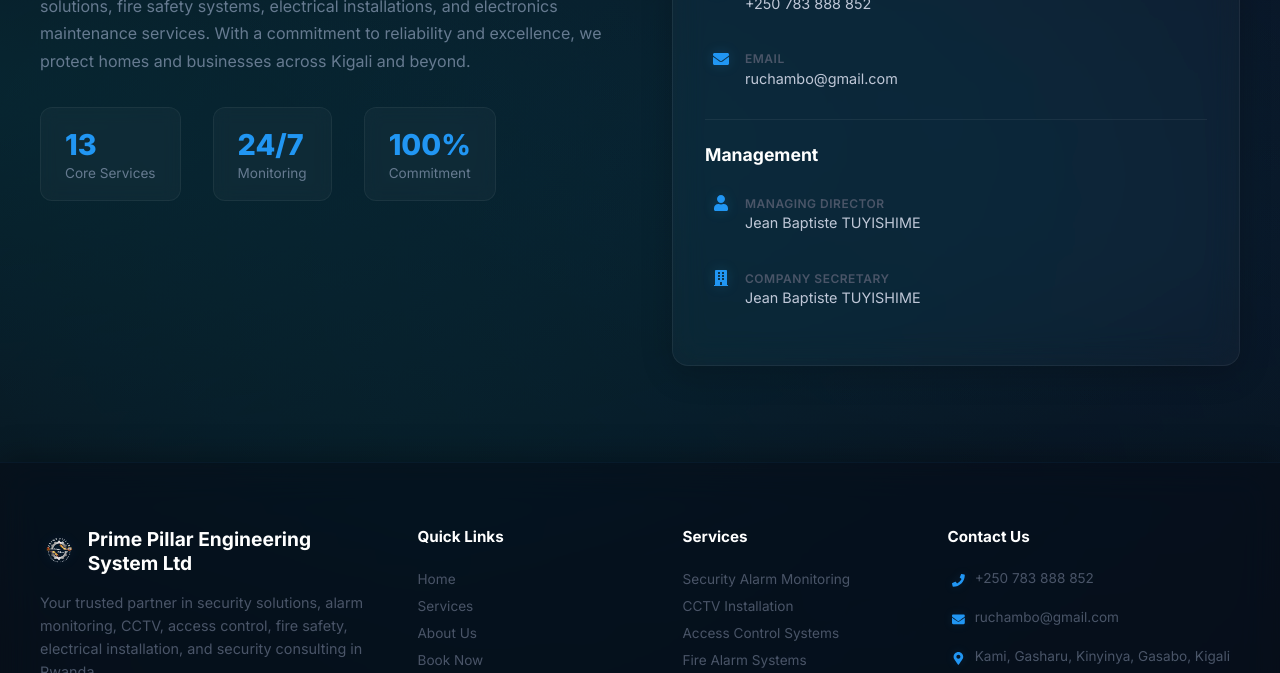
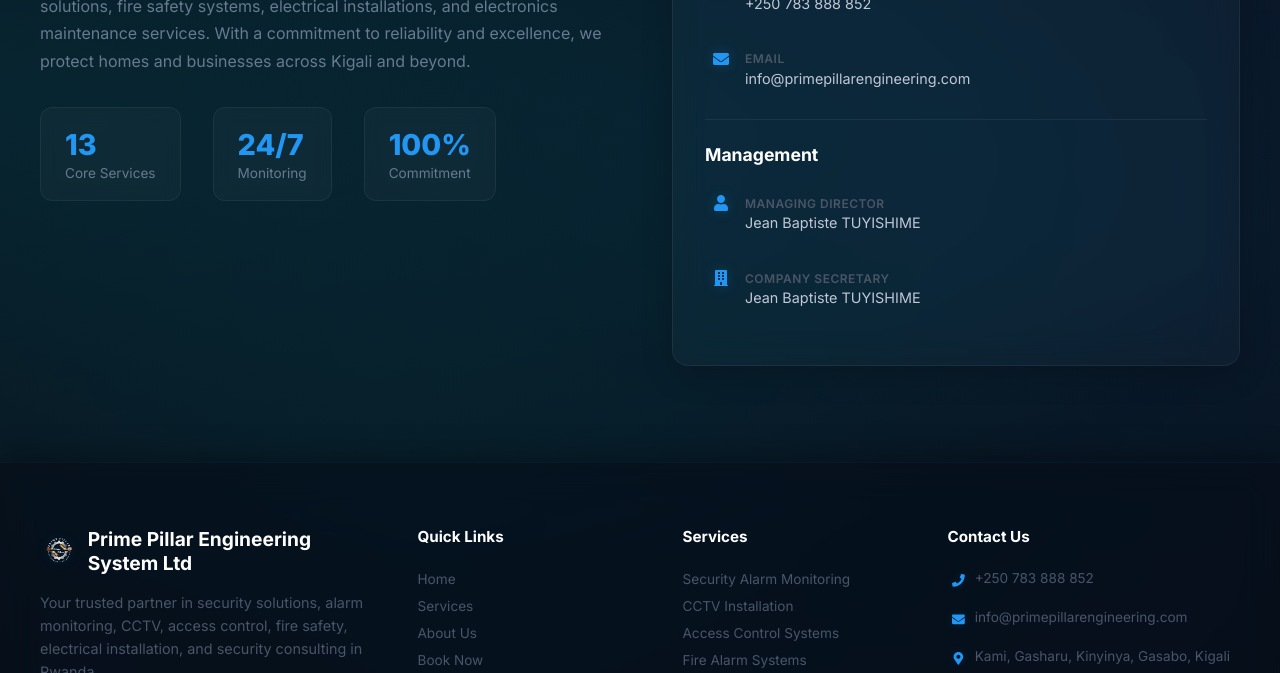
Before and after one commit to rbrillant/prime-pillar-engineering, a React (Vite) app: page /about in a window 1280 px wide. Shown: the part 279-952 px from the top of the page. Built offline with nearby package versions, Linux system fonts and the light colour scheme.

Commit message:
Replace email with info@primepillarengineering.com across all pages

```diff
--- a/index.html
+++ b/index.html
@@ -52,7 +52,7 @@
       },
       "url": "https://primepillarengineering.com",
       "telephone": "+250783888852",
-      "email": "ruchambo@gmail.com",
+      "email": "info@primepillarengineering.com",
       "areaServed": "Rwanda",
       "priceRange": "$$",
       "openingHoursSpecification": [
--- a/src/components/About.jsx
+++ b/src/components/About.jsx
@@ -54,7 +54,7 @@
               <FaEnvelope className="info-icon" />
               <div>
                 <span className="info-label">Email</span>
-                <p>ruchambo@gmail.com</p>
+                <p>info@primepillarengineering.com</p>
               </div>
             </div>
 
--- a/src/components/Booking.jsx
+++ b/src/components/Booking.jsx
@@ -41,7 +41,7 @@
   };
 
   const callNumber = '+250783888852';
-  const emailAddress = 'ruchambo@gmail.com';
+  const emailAddress = 'info@primepillarengineering.com';
   const whatsappLink = `https://wa.me/250783888852?text=Hello%2C%20I%20would%20like%20to%20book%20a%20service%20from%20Prime%20Pillar%20Engineering.`;
 
   return (
--- a/src/components/Footer.jsx
+++ b/src/components/Footer.jsx
@@ -21,7 +21,7 @@
               <a href="https://wa.me/250783888852" target="_blank" rel="noopener noreferrer">
                 <FaWhatsapp />
               </a>
-              <a href="mailto:ruchambo@gmail.com">
+              <a href="mailto:info@primepillarengineering.com">
                 <FaEnvelope />
               </a>
               <a href={`tel:+250783888852`}>
@@ -56,7 +56,7 @@
             </div>
             <div className="footer-contact-row">
               <FaEnvelope />
-              <a href="mailto:ruchambo@gmail.com">ruchambo@gmail.com</a>
+              <a href="mailto:info@primepillarengineering.com">info@primepillarengineering.com</a>
             </div>
             <div className="footer-contact-row">
               <FaMapMarkerAlt />
```
Also changed, not shown: 1 other file (tests, documents, lock files or other folders).
